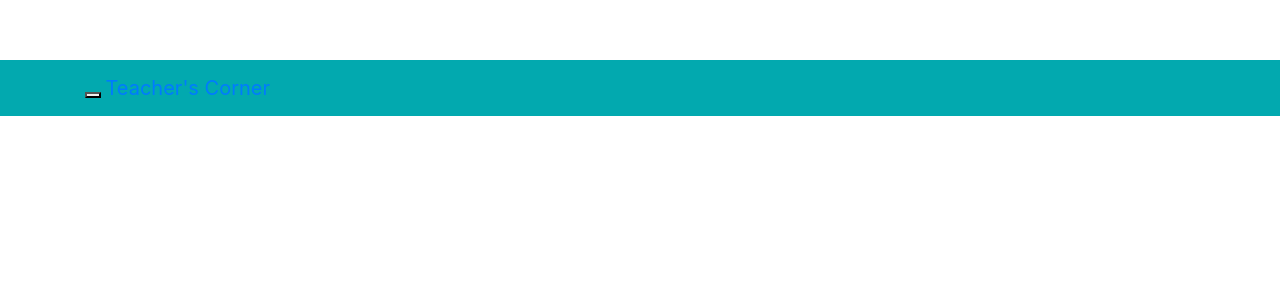
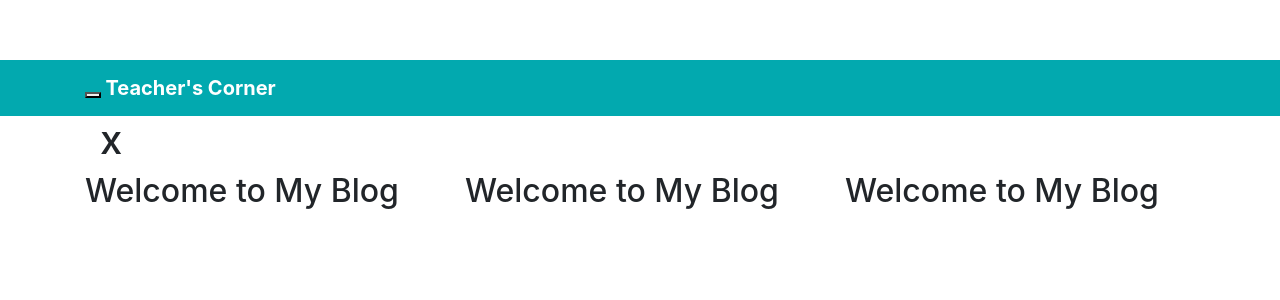
Before and after one commit to OkikoM/teachers-corner, a Flask app: page / in a window 1280 px wide. Shown: the top 300 px of the page. Run offline with Flask 2, Linux system fonts and the light colour scheme; some libraries are stand-ins or nearby versions.

Commit message:
The Initial Working Version

```diff
--- a/templates/index.html
+++ b/templates/index.html
@@ -11,6 +11,16 @@
     <link rel="stylesheet" href="https://stackpath.bootstrapcdn.com/bootstrap/4.1.3/css/bootstrap.min.css" integrity="sha384-MCw98/SFnGE8fJT3GXwEOngsV7Zt27NXFoaoApmYm81iuXoPkFOJwJ8ERdknLPMO" crossorigin="anonymous">
     <script src="https://stackpath.bootstrapcdn.com/bootstrap/4.1.3/js/bootstrap.min.js" integrity="sha384-ChfqqxuZUCnJSK3+MXmPNIyE6ZbWh2IMqE241rYiqJxyMiZ6OW/JmZQ5stwEULTy" crossorigin="anonymous"></script>
     <link rel="stylesheet" href="/templates/css/main.css">
+    <style>
+      .navbar-inverse{
+    background-color:#02a9af;
+    border-color:#02a9af
+  }
+  .navbar-brand{
+    color: #ffffff;
+    font-weight: bold
+  }
+    </style>
   </head>
 
   <body>
@@ -39,3 +49,17 @@
 
     <div class="container">
       <div class="content">
+        <div class="col-lg-12"><h1>x</h1></div>
+        <div class="row">
+        <div class="col-lg-4">
+          <h2>Welcome to My Blog</h2>
+        </div>
+        <div class="col-lg-4">
+            <h2>Welcome to My Blog</h2>
+          </div>
+          <div class="col-lg-4">
+              <h2>Welcome to My Blog</h2>
+            </div>
+          </div>
+      </div>
+</div></body>
```
Also changed, not shown: README.md.
